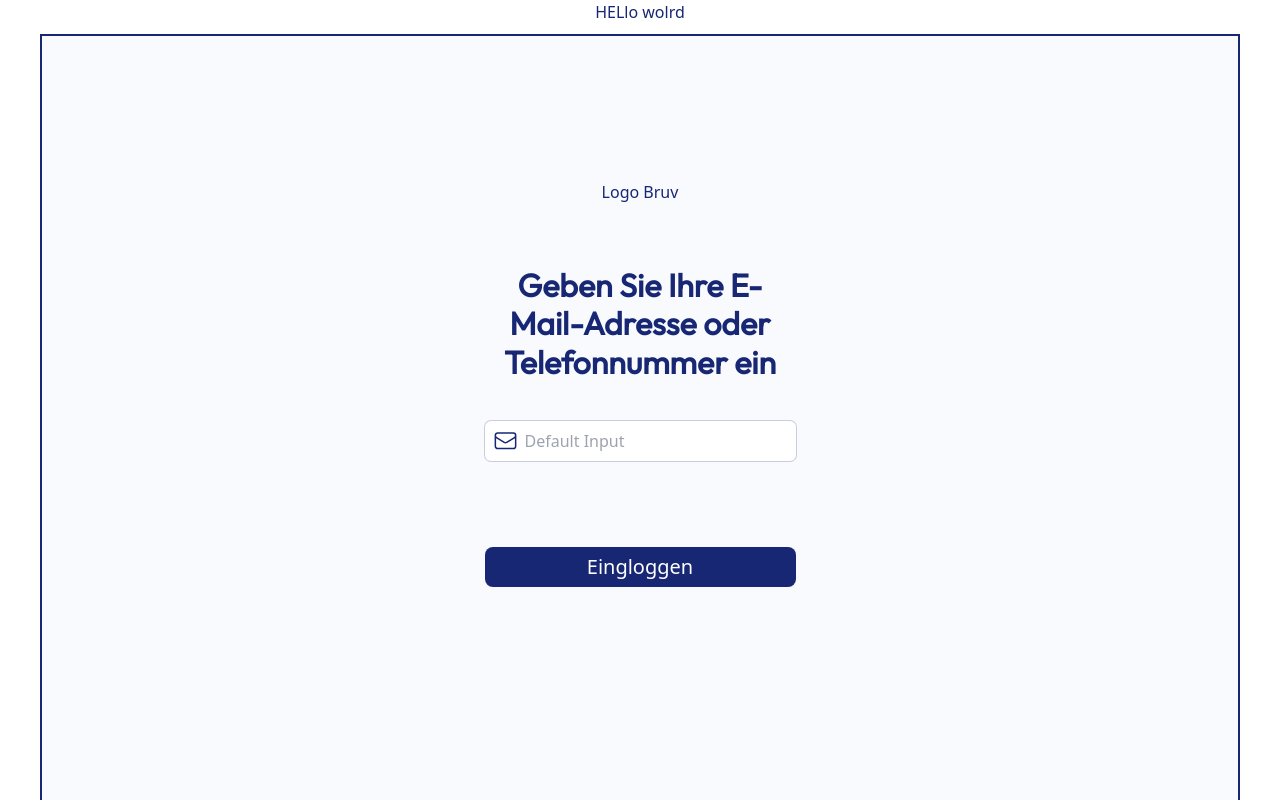
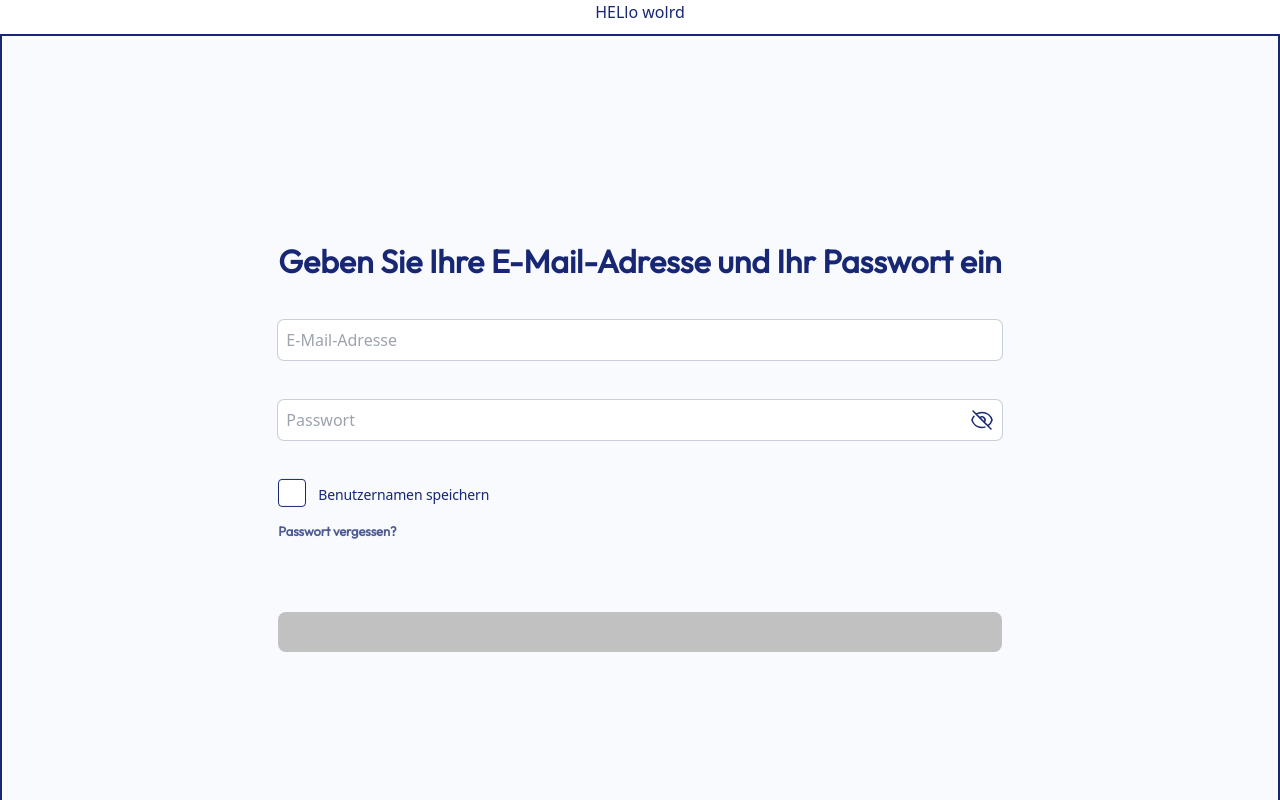
Before and after one commit to ZAP-Wunschlachen/wunschlachen-library, a Nuxt app: page /mondi in a window 1280 px wide. Shown: the top 800 px of the page. Built offline with nearby package versions, Linux system fonts and the light colour scheme.

Commit message:
add  login

```diff
--- a/components/AppointmentRegistrationInsertMail.vue
+++ b/components/AppointmentRegistrationInsertMail.vue
@@ -68,6 +68,7 @@ const handleSignInClick = () => {
   padding-bottom: 280px;
   padding-left: 0;
   padding-right: 0;
+  min-width: 100%;
   align-items: center;
   justify-content: center;
   gap: 8px;
--- a/components/AppointmentRegistrationLogIn.vue
+++ b/components/AppointmentRegistrationLogIn.vue
@@ -1,40 +1,47 @@
 <template>
-  <div
-    class="flex border-2 w-full h-full pt-[144px] pb-[280px] px-0 items-center justify-center g-[8px]"
-  >
-    <div class="flex flex-col items-center gap-[62px]">
+  <div class="container">
+    <div class="content-wrapper">
       <div>
-        <template v-if="item && item.Logo">
-          <DirectusImg :image="item.Logo" width="170px" height="170px" />
-        </template>
-        <template v-else>
-          <p>Loading logo...</p>
-        </template>
+        <slot name="logo"></slot>
       </div>
-      <div
-        class="flex flex-col justify-center items-center gap-[40px] self-stretch"
-      >
-        <div class="flex flex-col justify-center items-center">
-          <h2 class="text-center">Geben Sie Ihr Passwort ein</h2>
+      <div class="input-section">
+        <div class="header">
+          <h2>Geben Sie Ihre E-Mail-Adresse und Ihr Passwort ein</h2>
         </div>
 
-        <div class="flex flex-col gap-4 w-full">
+        <div class="input-group">
           <GenericInput
             class="w-full"
-            :prependIcon="mailIcon"
-            id="default"
-            placeholder="Default Input"
+            id="email"
+            placeholder="E-Mail-Adresse"
+            v-model="localEmail"
+            :success="emailState === 'success'"
+            :error="emailState === 'error'"
+            @input="updateEmail"
           />
           <GenericInput
             class="w-full"
-            :prependIcon="mailIcon"
-            id="default"
-            placeholder="Default Input"
+            id="password"
+            :type="passwordVisible ? 'text' : 'password'"
+            placeholder="Passwort"
+            v-model="localPassword"
+            :success="passwordState === 'success'"
+            :error="passwordState === 'error'"
+            @input="updatePassword"
+          >
+            <template #appendIcon>
+              <div @click="togglePasswordVisibility">
+                <slot name="passwordIcon" :visible="passwordVisible"></slot>
+              </div>
+            </template>
+          </GenericInput>
+          <GenericCheckbox
+            v-model="rememberUsername"
+            label="Benutzernamen speichern"
           />
-          <GenericCheckbox label="Benutzernamen speichern" />
 
-          <NuxtLink>
-            <div class="flex items-start">
+          <NuxtLink @click.prevent="forgotPassword">
+            <div class="link-container">
               <h5>Passwort vergessen?</h5>
             </div>
           </NuxtLink>
@@ -43,10 +50,9 @@
       <GenericButton
         :outlined="false"
         :plain="false"
-        class="min-w-[290px]"
-        :disabled="false"
-        style="margin: 10px"
-        label="dsads"
+        :disabled="isSubmitDisabled"
+        class="submit-button"
+        @click="handleSubmit"
       >
         <template #label> Weiter </template>
       </GenericButton>
@@ -54,35 +60,135 @@
   </div>
 </template>
 
-<script setup>
-import { ref } from "vue";
+<script setup lang="ts">
+import { ref, watch, computed, defineProps, defineEmits } from "vue";
 
-const { getSingletonItem } = useDirectusItems();
-const item = ref(null);
+interface Props {
+  email: string;
+  emailState: string;
+  password: string;
+  passwordState: string;
+  rememberUsername: boolean;
+}
 
-import { useIcons } from "@/composables/useIcons";
-const { getDirectusIcon } = useIcons();
+const props = defineProps<Props>();
 
-const emit = defineEmits(["update:modelValue", "input-error"]);
+const emit = defineEmits<{
+  (e: "update:email", value: string): void;
+  (e: "update:password", value: string): void;
+  (e: "validate:password"): void;
+  (e: "validate:email"): void;
+  (e: "forgot-password"): void;
+  (e: "validate"): void;
+  (e: "update:rememberUsername", value: boolean): void;
+}>();
 
-const { data: mailIcon } = await useAsyncData("mailIcon", async () => {
-  return await getDirectusIcon("mail_icon");
+const localEmail = ref(props.email);
+const localPassword = ref(props.password);
+const rememberUsername = ref(props.rememberUsername);
+const passwordVisible = ref(false);
+
+const updateEmail = () => {
+  emit("update:email", localEmail.value);
+  emit("validate:email");
+};
+
+watch(rememberUsername, (newValue) => {
+  emit("update:rememberUsername", newValue);
 });
 
-const { data, error } = await useAsyncData("item", async () => {
-  return await getSingletonItem({
-    collection: "CMS",
-    params: {
-      fields: [
-        "*,Logo.*,Logo.title,Logo.filename_download, favicon.id, favicon.filename_download,favicon.type",
-      ],
-    },
-  });
+const updatePassword = () => {
+  emit("update:password", localPassword.value);
+  emit("validate:password");
+};
+
+const forgotPassword = () => {
+  emit("forgot-password");
+};
+
+const togglePasswordVisibility = () => {
+  passwordVisible.value = !passwordVisible.value;
+};
+
+watch(
+  () => [props.email, props.password],
+  () => {
+    localEmail.value = props.email;
+    localPassword.value = props.password;
+  }
+);
+
+const isSubmitDisabled = computed(() => {
+  return props.emailState !== "success" || props.passwordState !== "success";
 });
 
-if (error.value) {
-  console.error("Error fetching item:", error.value);
-} else {
-  item.value = data.value;
+const handleSubmit = () => {
+  emit("validate");
+  if (!isSubmitDisabled.value) {
+    // Handle the form submission
+    alert("Form submitted successfully!");
+  }
+};
+</script>
+
+<style scoped>
+.container {
+  display: flex;
+  border: 2px solid;
+  width: 100%;
+  height: 100%;
+  padding-top: 144px;
+  padding-bottom: 280px;
+  min-width: 100%;
+  align-items: center;
+  justify-content: center;
+  gap: 8px;
+  background-color: var(--dental-light-blue-3);
 }
-</script>
+
+.content-wrapper {
+  display: flex;
+  flex-direction: column;
+  align-items: center;
+  gap: 62px;
+}
+
+.input-section {
+  display: flex;
+  flex-direction: column;
+  justify-content: center;
+  align-items: center;
+  gap: 40px;
+  align-self: stretch;
+}
+
+.header {
+  display: flex;
+  flex-direction: column;
+  justify-content: center;
+  align-items: center;
+}
+
+.text-center {
+  max-width: 300px;
+  text-align: center;
+}
+
+.input-group {
+  display: flex;
+  flex-direction: column;
+  gap: 1rem; /* Equivalent to gap-4 */
+  width: 100%;
+}
+
+.link-container {
+  display: flex;
+  align-items: flex-start;
+  cursor: pointer;
+}
+
+.submit-button {
+  min-width: 290px;
+  margin: 10px;
+}
+</style>
--- a/components/GenericAccordion.vue
+++ b/components/GenericAccordion.vue
@@ -53,7 +53,6 @@ const props = defineProps({
 const isOpen = ref(false);
 
 const toggleAccordion = () => {
-  console.log("hasContenteSlot", hasContenteSlot.value);
   isOpen.value = !isOpen.value;
 };
 </script>
--- a/components/GenericInput.vue
+++ b/components/GenericInput.vue
@@ -14,7 +14,7 @@
       {{ label }}
     </label>
     <div class="input-container">
-      <div class="input-icon left">
+      <div v-if="hasPrependIcon" class="input-icon left">
         <slot name="prependIcon"></slot>
       </div>
       <input
@@ -33,13 +33,9 @@
           error ? 'input-error' : '',
         ]"
         :disabled="isDisabled"
-        :style="
-          prependIcon || appendIcon
-            ? 'padding-left: 2.5rem; padding-right: 2.5rem;'
-            : ''
-        "
+        :style="inputStyle"
       />
-      <div class="input-icon right">
+      <div v-if="hasAppendIcon" class="input-icon right">
         <slot name="appendIcon"></slot>
       </div>
     </div>
@@ -86,9 +82,10 @@
 </template>
 
 <script setup>
-import { defineProps, defineEmits, ref } from "vue";
+import { defineProps, defineEmits, ref, computed, useSlots } from "vue";
 
 const emit = defineEmits(["update:modelValue", "input-error"]);
+const slots = useSlots();
 
 const props = defineProps({
   id: {
@@ -135,18 +132,19 @@ const props = defineProps({
     type: String,
     default: "",
   },
-  prependIcon: {
-    type: Boolean,
-    default: false,
-  },
-  appendIcon: {
-    type: Boolean,
-    default: false,
-  },
 });
 
 const inputValue = ref(props.modelValue);
-const isTouched = ref(false);
+
+const hasPrependIcon = computed(() => !!slots.prependIcon);
+const hasAppendIcon = computed(() => !!slots.appendIcon);
+
+const inputStyle = computed(() => {
+  let style = "";
+  if (hasPrependIcon.value) style += "padding-left: 2.5rem; ";
+  if (hasAppendIcon.value) style += "padding-right: 2.5rem; ";
+  return style;
+});
 
 const updateValue = (event) => {
   inputValue.value = event.target.value;
@@ -155,7 +153,6 @@ const updateValue = (event) => {
 };
 
 const checkEmpty = () => {
-  isTouched.value = true;
   emit("input-error", { id: props.id, isError: !inputValue.value.trim() });
 };
 </script>
@@ -206,8 +203,6 @@ const checkEmpty = () => {
   border-radius: 0.375rem;
   box-shadow: 0 0 0 1px var(--dental-blue--4);
   color: var(--dental-blue--4);
-  padding-left: 2.5rem;
-  padding-right: 2.5rem;
 }
 
 .input:focus {
@@ -230,13 +225,25 @@ const checkEmpty = () => {
 }
 
 .input-success {
-  box-shadow: 0 0 0 2px var(--success-green-0);
+  box-shadow: 0 0 0 2px var(--success-green-1);
   color: var(--success-green-1);
   background-color: #e6ffed; /* Equivalent to bg-green-50 */
   placeholder: var(--success-green-1);
 }
 
+.input-success:focus {
+  box-shadow: 0 0 0 2px var(--success-green-1);
+  color: var(--success-green-1);
+  background-color: #e6ffed; /* Equivalent to bg-green-50 */
+}
+
 .input-error {
+  box-shadow: 0 0 0 2px var(--error-red-0);
+  background-color: #ffe5e5; /* Equivalent to bg-red-50 */
+  placeholder: var(--error-red-0);
+}
+
+.input-error:focus {
   box-shadow: 0 0 0 2px var(--error-red-0);
   background-color: #ffe5e5; /* Equivalent to bg-red-50 */
   placeholder: var(--error-red-0);
@@ -274,7 +281,7 @@ const checkEmpty = () => {
 }
 
 .text-warning {
-  color: var (--warm-light-3);
+  color: var(--warm-light-3);
 }
 
 .text-disabled {
--- a/pages/mondi.vue
+++ b/pages/mondi.vue
@@ -1,6 +1,65 @@
 <template>
-  <div class="flex flex-col items-center mx-auto gap-[10px] max-w-[1200px]">
+  <div class="flex flex-col items-center mx-auto gap-[10px] w-full">
     HELlo wolrd
+
+    <AppointmentRegistrationLogIn
+      :email="email"
+      :emailState="emailState"
+      :password="password"
+      :passwordState="passwordState"
+      @update:email="email = $event"
+      @update:password="password = $event"
+      @validate:password="validatePassword"
+      @validate:email="validateEmail"
+      @validate="validateInputs"
+      @forgot-password="handleForgotPassword"
+      @update:rememberUsername="rememberUsername = $event"
+    >
+      <template #passwordIcon="{ visible }">
+        <template v-if="visible">
+          <svg
+            name="hidepassword"
+            xmlns="http://www.w3.org/2000/svg"
+            width="25"
+            height="26"
+            viewBox="0 0 25 26"
+            fill="none"
+          >
+            <path
+              d="M2.1203 13.5907C2.04834 13.3748 2.04828 13.1411 2.12011 12.9251C3.56632 8.57751 7.66743 5.44238 12.5008 5.44238C17.3319 5.44238 21.4314 8.5746 22.8794 12.9191C22.9514 13.135 22.9515 13.3687 22.8796 13.5846C21.4334 17.9323 17.3323 21.0674 12.499 21.0674C7.66785 21.0674 3.56831 17.9352 2.1203 13.5907Z"
+              stroke="#037A72"
+              stroke-width="1.5"
+              stroke-linecap="round"
+              stroke-linejoin="round"
+            />
+            <path
+              d="M15.6249 13.2549C15.6249 14.9808 14.2258 16.3799 12.4999 16.3799C10.774 16.3799 9.37494 14.9808 9.37494 13.2549C9.37494 11.529 10.774 10.1299 12.4999 10.1299C14.2258 10.1299 15.6249 11.529 15.6249 13.2549Z"
+              stroke="#037A72"
+              stroke-width="1.5"
+              stroke-linecap="round"
+              stroke-linejoin="round"
+            />
+          </svg>
+        </template>
+        <template v-else>
+          <svg
+            xmlns="http://www.w3.org/2000/svg"
+            width="24"
+            height="24"
+            fill="none"
+            viewBox="0 0 24 24"
+          >
+            <path
+              stroke="#0F172A"
+              stroke-linecap="round"
+              stroke-linejoin="round"
+              stroke-width="1.5"
+              d="M3.98 8.223A10.477 10.477 0 0 0 1.935 12c1.29 4.337 5.308 7.499 10.064 7.499.993 0 1.953-.138 2.864-.395M6.228 6.228A10.451 10.451 0 0 1 12 4.5c4.756 0 8.774 3.162 10.065 7.498a10.522 10.522 0 0 1-4.293 5.774M6.228 6.228 3 3m3.228 3.228 3.65 3.65m7.894 7.894L21 21m-3.228-3.228-3.65-3.65m0 0a3 3 0 1 0-4.243-4.243m4.242 4.242L9.88 9.88"
+            />
+          </svg>
+        </template>
+      </template>
+    </AppointmentRegistrationLogIn>
 
     <AppointmentRegistrationInsertMail
       @sign-in="
@@ -9,10 +68,19 @@
         }
       "
     >
-      <template #logo>Logo Bruv</template></AppointmentRegistrationInsertMail
+      <template #logo
+        >Logoasdasdsd Bruv</template
+      ></AppointmentRegistrationInsertMail
     >
 
-    <AppointmentRegistrationChooseDentist :dentistArray="dentistArray">
+    <AppointmentRegistrationChooseDentist
+      @choose-dentist="
+        (input) => {
+          console.log('dentist', input);
+        }
+      "
+      :dentistArray="dentistArray"
+    >
       <template #logo>Logo Bruv</template>
     </AppointmentRegistrationChooseDentist>
 
@@ -231,11 +299,38 @@
 <script setup>
 // Define the button configurations
 
+const email = ref("");
+const password = ref("");
+const emailState = ref("");
+const passwordState = ref("");
+const rememberUsername = ref(false);
+
+const validatePassword = () => {
+  console.log("asdasds");
+  passwordState.value = password.value.length >= 6 ? "success" : "error";
+};
+
+const validateEmail = () => {
+  const emailPattern = /^[^\s@]+@[^\s@]+\.[^\s@]+$/;
+  emailState.value = emailPattern.test(email.value) ? "success" : "error";
+};
+
+const validateInputs = () => {
+  console.log("VALIDATE");
+};
+
+const handleForgotPassword = () => {
+  console.log("rememberUsername", rememberUsername.value);
+  console.log("handleForgotPassword");
+};
+
 const dentistArray = ref([
   {
+    id: "1",
     name: "Frau Steltenkamp",
     type: "Zahnärztin",
-    favicon: "path/to/favicon1.png",
+    favicon:
+      "https://cdn.dribbble.com/users/1753953/screenshots/3818675/media/b376f45b3edd274a18c6296df22854fb.gif",
     appointmentDates: [
       "1. Juli",
       "2. Juli",
@@ -246,21 +341,26 @@ const dentistArray = ref([
     ],
   },
   {
+    id: "2",
     name: "Herr Faulhaber",
     type: "Zahnarzt",
-    favicon: "path/to/favicon2.png",
+    favicon:
+      "https://cdn.dribbble.com/users/1753953/screenshots/3818675/media/b376f45b3edd274a18c6296df22854fb.gif",
     appointmentDates: ["1. Juli", "2. Juli", "3. Juli"],
   },
   {
+    id: "2",
     name: "Frau Müller",
     type: "Zahnärztin",
-    favicon: "path/to/favicon3.png",
+    favicon:
+      "https://cdn.dribbble.com/users/1753953/screenshots/3818675/media/b376f45b3edd274a18c6296df22854fb.gif",
     appointmentDates: ["1. Juli", "2. Juli", "3. Juli"],
   },
   {
+    id: "3",
     name: "Herr Schmidt",
     type: "Zahnarzt",
-    favicon: "path/to/favicon4.png",
+    favicon: "https://dribbble.com/shots/3818675-Empty-State-Animation",
     appointmentDates: ["1. Juli", "2. Juli", "3. Juli"],
   },
 ]);
```
Also changed, not shown: components/AppointmentRegistrationChooseDentist.vue (+44 -7 lines).
